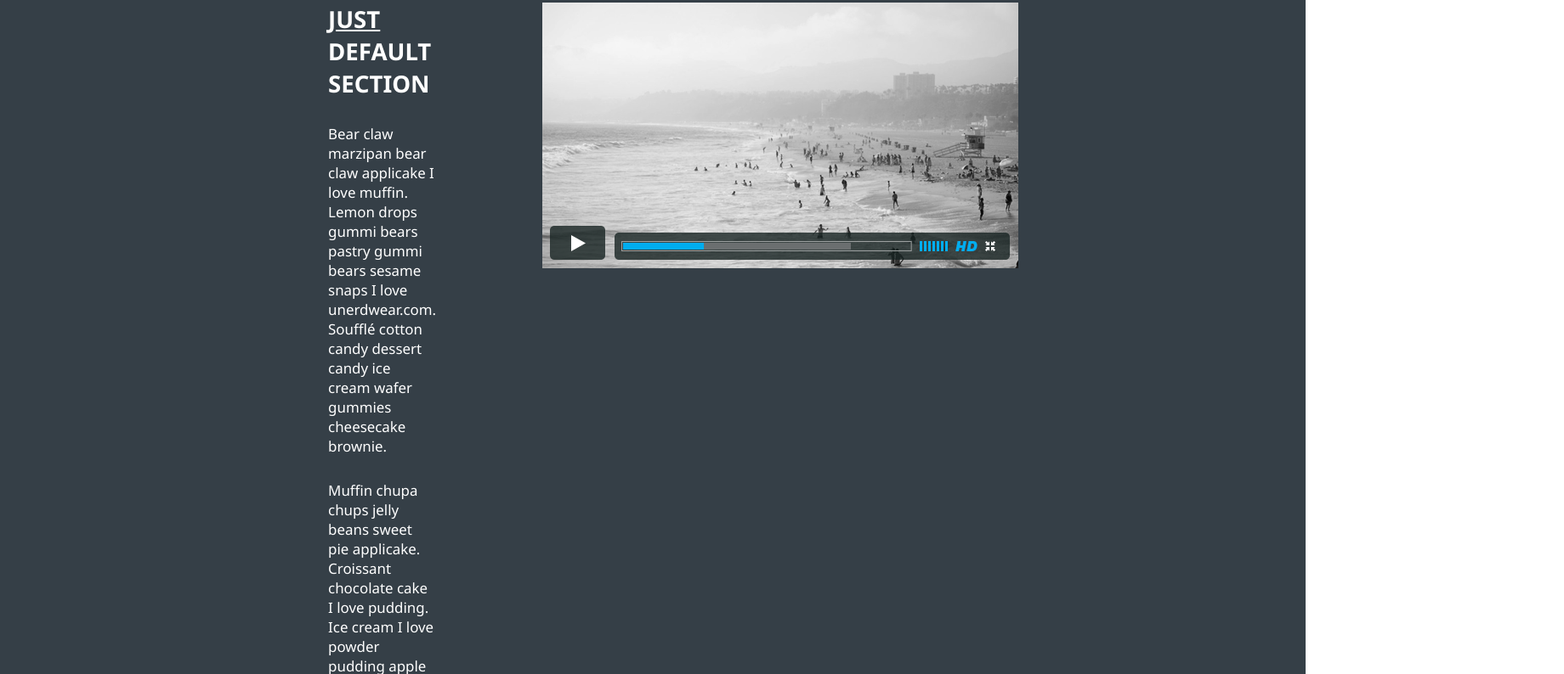
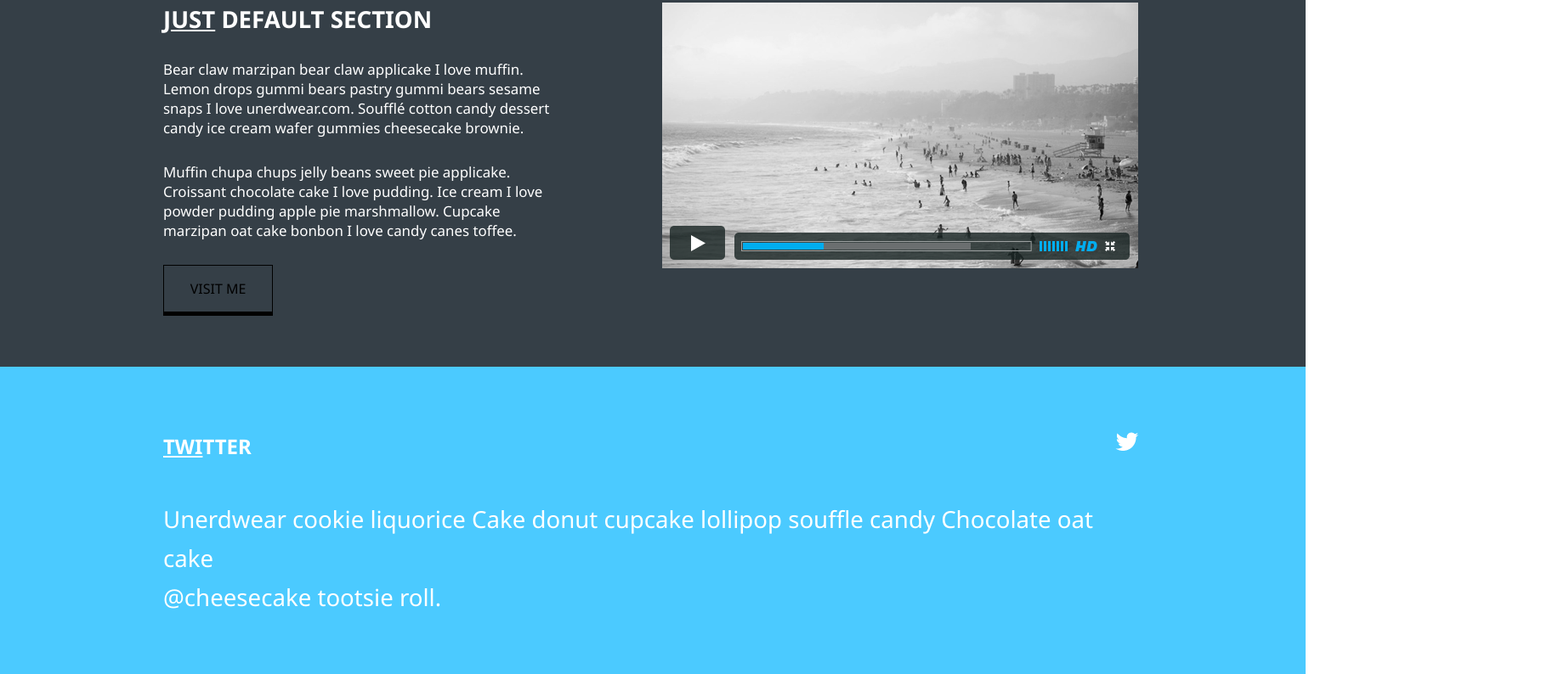
Before and after one commit to Brian7st/BLUEASY, a plain HTML site: page index.html in a window 1536 px wide. Shown: the part 2006-2800 px from the top of the page at 85% size, 1840 px wide, since content can reach past the window. Drawn offline with Linux system fonts and the light colour scheme.

Commit message:
commit arreglo de  media

```diff
--- a/style/style.css
+++ b/style/style.css
@@ -834,19 +834,18 @@ footer {
 
 @media screen and (min-width: 1400px) {
     .contenedor2 {
-        padding: 11rem 25rem 2rem 25rem;
+        padding: 11rem 0rem 2rem 3rem;
     }
-
     .contenedor3,
     .contenedor5,
     .contenedor6 {
-        padding-left: 25rem;
-        padding-right: 25rem;
+        padding-left: 12rem;
+        padding-right: 15rem;
     }
 
     .contenedor4 {
-        padding-left: 22rem;
-        padding-right: 22rem;
+        padding-left: 9rem;
+        padding-right: 12.3rem;
     }
 
     footer {
```
